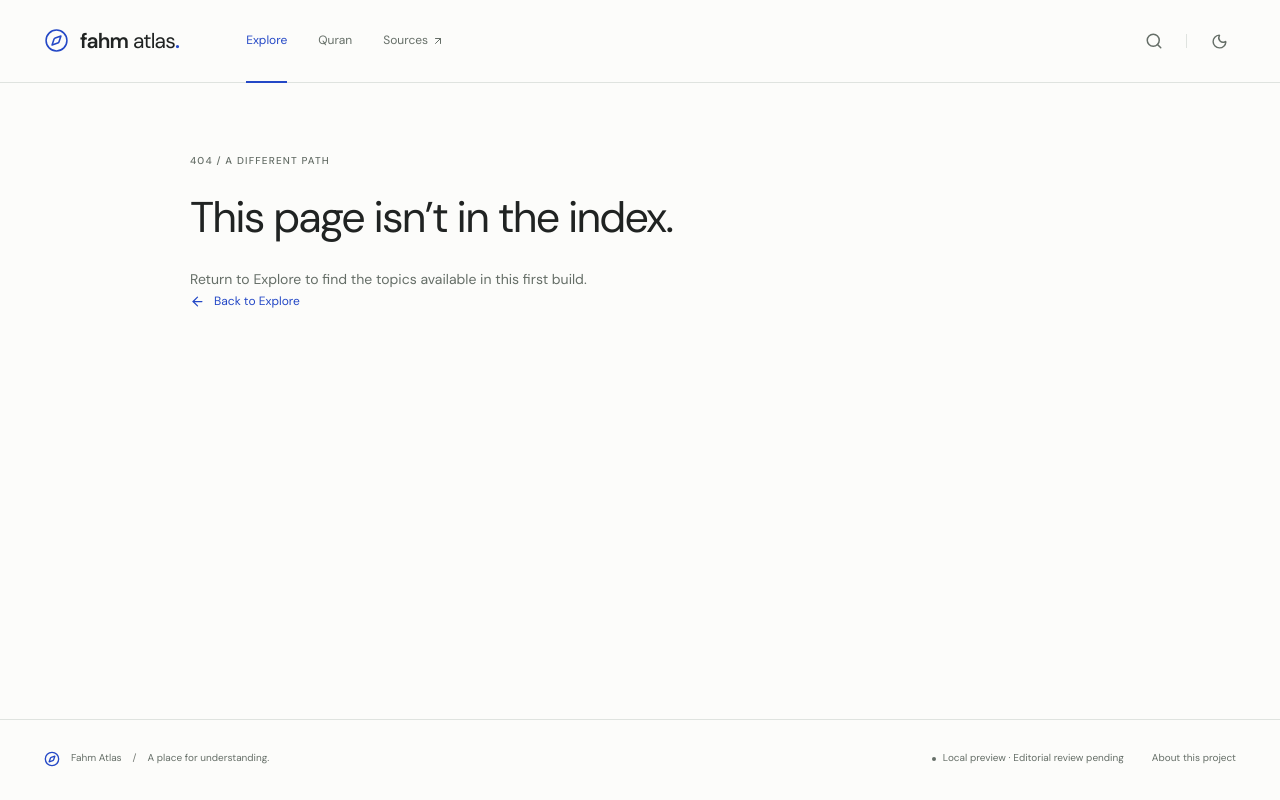
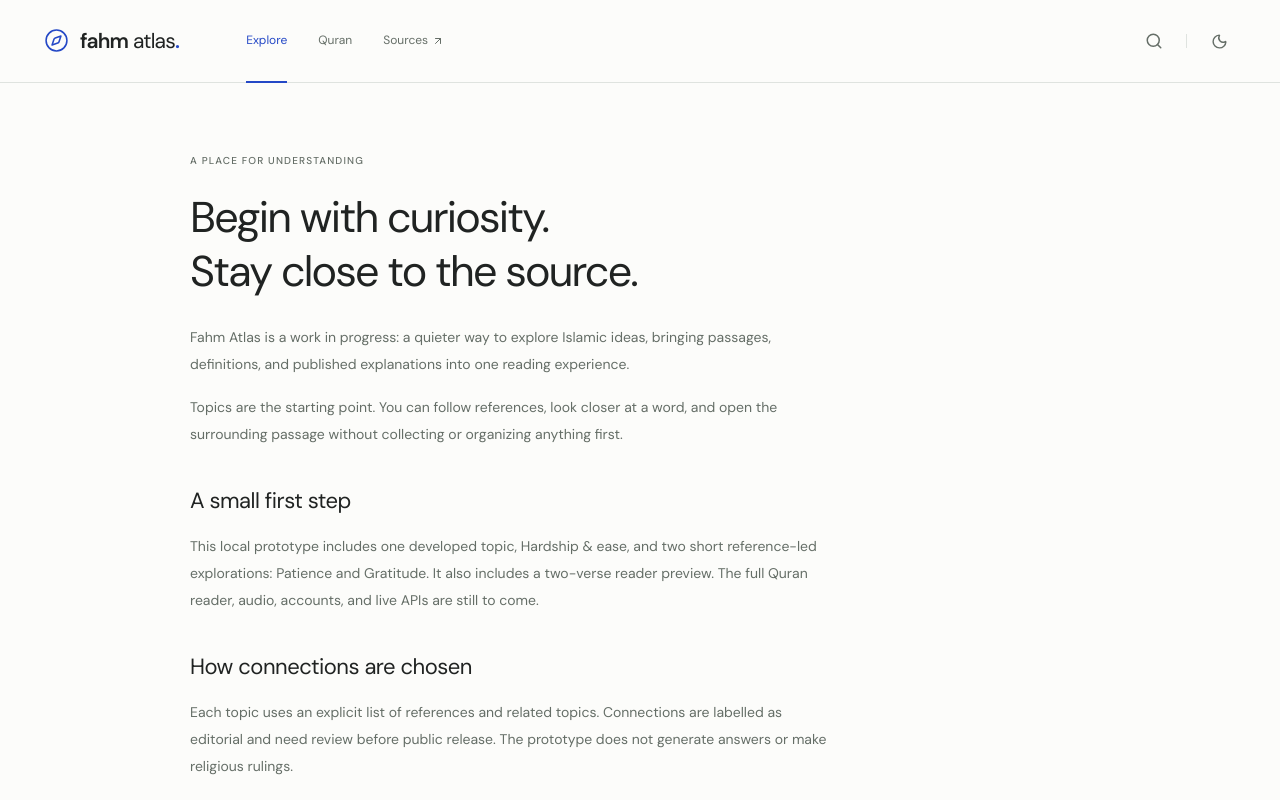
Before and after one commit to humiiii/fahm, a Next.js app: page /about in a window 1280 px wide. Before the commit this address had no page. Shown: the top 800 px of the page. Built offline with nearby package versions, Linux system fonts and the light colour scheme; a web font is replaced by a local one.

Commit message:
feat: add source directory and project information

```diff
--- /dev/null
+++ b/src/app/about/page.tsx
@@ -0,0 +1,10 @@
+import type { Metadata } from 'next';
+import Link from 'next/link';
+import { ArrowRight } from 'lucide-react';
+import { Header } from '@/components/header';
+import { Footer } from '@/components/footer';
+
+export const metadata: Metadata = { title: 'About the project' };
+export default function AboutPage() {
+  return <><Header /><main id="main" className="page-shell utility-page about-page"><span className="eyebrow">A PLACE FOR UNDERSTANDING</span><h1>Begin with curiosity.<br />Stay close to the source.</h1><div className="editorial-prose"><p>Fahm Atlas is a work in progress: a quieter way to explore Islamic ideas, bringing passages, definitions, and published explanations into one reading experience.</p><p>Topics are the starting point. You can follow references, look closer at a word, and open the surrounding passage without collecting or organizing anything first.</p><h2>A small first step</h2><p>This local prototype includes one developed topic, Hardship & ease, and two short reference-led explorations: Patience and Gratitude. It also includes a two-verse reader preview. The full Quran reader, audio, accounts, and live APIs are still to come.</p><h2>How connections are chosen</h2><p>Each topic uses an explicit list of references and related topics. Connections are labelled as editorial and need review before public release. The prototype does not generate answers or make religious rulings.</p></div><div className="about-actions"><Link className="button-primary" href="/topics/hardship-and-ease">Explore the first topic<ArrowRight size={16} /></Link><Link className="text-link" href="/sources">Read about the sources<ArrowRight size={15} /></Link></div></main><Footer /></>;
+}
```
Also changed, not shown: src/app/sources/page.tsx (added, +11 -0 lines).
